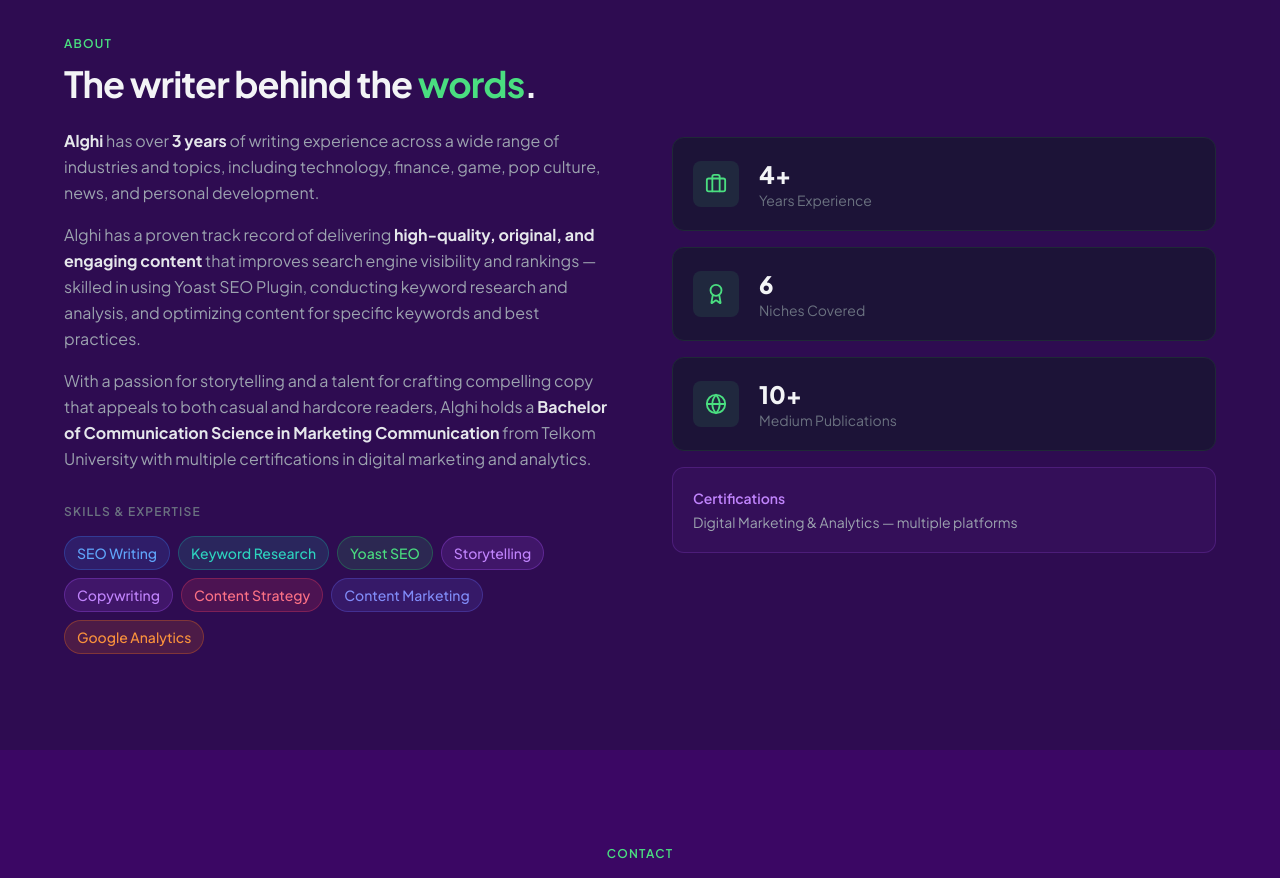
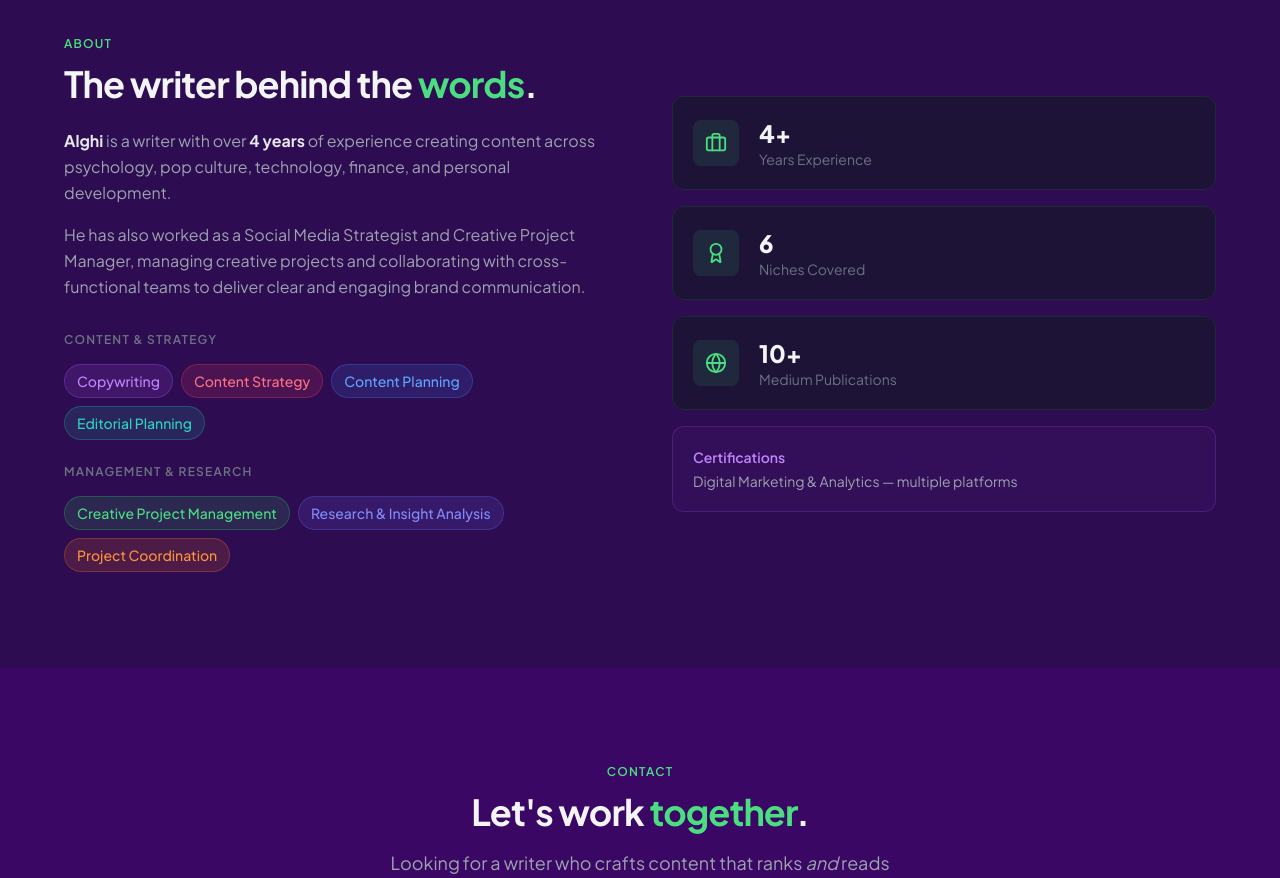
Before and after one commit to kakarifki/alghi-web, a React (Vite) app: page / in a window 1280 px wide. Shown: the part 7400-8278 px from the top of the page. Built offline with nearby package versions, Linux system fonts and the light colour scheme.

Commit message:
feat: update about sections

```diff
--- a/src/components/AboutSection.tsx
+++ b/src/components/AboutSection.tsx
@@ -1,4 +1,4 @@
-import { skills } from '../data/portfolioData';
+import { skillCategories } from '../data/portfolioData';
 import { Award, Briefcase, Globe } from 'lucide-react';
 
 const stats = [
@@ -23,29 +23,29 @@ export default function AboutSection() {
 
             <div className="space-y-4 text-gray-400 leading-relaxed">
               <p>
-                <strong className="text-gray-200">Alghi</strong> has over{' '}
-                <strong className="text-gray-200">3 years</strong> of writing experience across a wide range of
-                industries and topics, including technology, finance, game, pop culture, news, and personal development.
+                <strong className="text-gray-200">Alghi</strong> is a writer with over{' '}
+                <strong className="text-gray-200">4 years</strong> of experience creating content across psychology, pop culture, technology, finance, and personal development.
               </p>
               <p>
-                Alghi has a proven track record of delivering{' '}
-                <strong className="text-gray-200">high-quality, original, and engaging content</strong> that improves
-                search engine visibility and rankings — skilled in using Yoast SEO Plugin, conducting keyword research
-                and analysis, and optimizing content for specific keywords and best practices.
+                He has also worked as a Social Media Strategist and Creative Project Manager, managing creative projects and collaborating with cross-functional teams to deliver clear and engaging brand communication.
               </p>
-              <p>
+              {/* <p>
                 With a passion for storytelling and a talent for crafting compelling copy that appeals to both casual and
                 hardcore readers, Alghi holds a{' '}
                 <strong className="text-gray-200">Bachelor of Communication Science in Marketing Communication</strong>{' '}
                 from Telkom University with multiple certifications in digital marketing and analytics.
-              </p>
+              </p> */}
             </div>
 
             {/* Skills pills */}
-            <div className="mt-8">
-              <p className="text-xs font-semibold text-gray-500 uppercase tracking-widest mb-4">Skills & Expertise</p>
+            <div className="mt-8 space-y-6">
+              {skillCategories.map((category, idx) => (
+                <div key={idx}>
+                  <p className="text-xs font-semibold text-gray-500 uppercase tracking-widest mb-4">
+                    {category.title}
+                  </p>
                   <div className="flex flex-wrap gap-2">
-                {skills.map((skill) => (
+                    {category.skills.map((skill) => (
                       <span
                         key={skill.label}
                         className={`skill-pill border text-sm ${skill.color}`}
@@ -54,6 +54,8 @@ export default function AboutSection() {
                       </span>
                     ))}
                   </div>
+                </div>
+              ))}
             </div>
           </div>
 
--- a/src/data/portfolioData.ts
+++ b/src/data/portfolioData.ts
@@ -922,15 +922,24 @@ export const portfolioItems: PortfolioItem[] = [
 
 // ─── Skills ─────────────────────────────────────────────────────────────────
 
-export const skills = [
-  { label: 'SEO Writing', color: 'bg-blue-500/15 text-blue-400 border-blue-500/30' },
-  { label: 'Keyword Research', color: 'bg-teal-500/15 text-teal-400 border-teal-500/30' },
-  { label: 'Yoast SEO', color: 'bg-green-500/15 text-green-400 border-green-500/30' },
-  { label: 'Storytelling', color: 'bg-purple-500/15 text-purple-400 border-purple-500/30' },
-  { label: 'Copywriting', color: 'bg-purple-500/15 text-purple-400 border-purple-500/30' },
-  { label: 'Content Strategy', color: 'bg-rose-500/15 text-rose-400 border-rose-500/30' },
-  { label: 'Content Marketing', color: 'bg-indigo-500/15 text-indigo-400 border-indigo-500/30' },
-  { label: 'Google Analytics', color: 'bg-orange-500/15 text-orange-400 border-orange-500/30' },
+export const skillCategories = [
+  {
+    title: 'Content & Strategy',
+    skills: [
+      { label: 'Copywriting', color: 'bg-purple-500/15 text-purple-400 border-purple-500/30' },
+      { label: 'Content Strategy', color: 'bg-rose-500/15 text-rose-400 border-rose-500/30' },
+      { label: 'Content Planning', color: 'bg-blue-500/15 text-blue-400 border-blue-500/30' },
+      { label: 'Editorial Planning', color: 'bg-teal-500/15 text-teal-400 border-teal-500/30' },
+    ]
+  },
+  {
+    title: 'Management & Research',
+    skills: [
+      { label: 'Creative Project Management', color: 'bg-green-500/15 text-green-400 border-green-500/30' },
+      { label: 'Research & Insight Analysis', color: 'bg-indigo-500/15 text-indigo-400 border-indigo-500/30' },
+      { label: 'Project Coordination', color: 'bg-orange-500/15 text-orange-400 border-orange-500/30' },
+    ]
+  }
 ];
 
 export const FILTER_CATEGORIES: Array<Category | 'All'> = ['All', 'Tech', 'Finance', 'Game', 'Pop Culture', 'News'];
```
Lines whose indentation alone changed are shown as unchanged.
